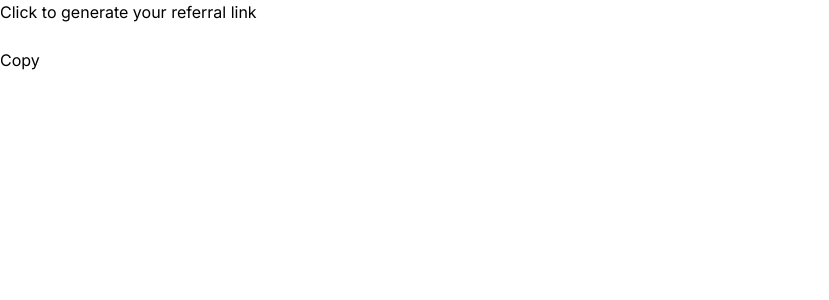
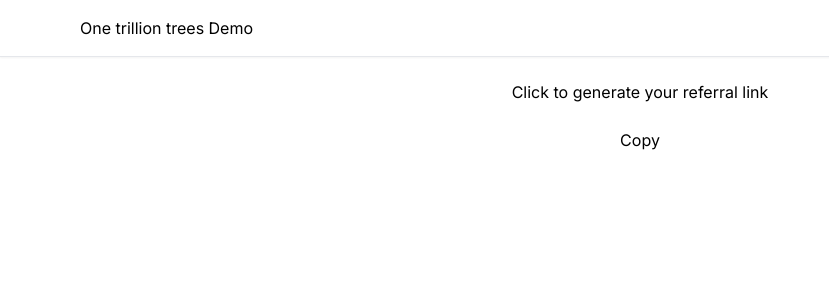
Before and after one commit to frazie/one-trillion, a Next.js app: page / in a window 1280 px wide. Shown: the top 300 px of the page, without its empty margins (0-829 px from the left). Built offline with nearby package versions, Linux system fonts and the light colour scheme.

Commit message:
navbar added to the pages

```diff
--- /dev/null
+++ b/app/components/ClientOnly.tsx
@@ -0,0 +1,29 @@
+'use client'
+
+import { useState, useEffect } from 'react'
+
+type Props = {
+    children: React.ReactNode
+}
+
+const ClientOnly = ({children}: Props) => {
+    const [hasMounted, setHasMounted] = useState(false)
+
+    useEffect(() => {
+      setHasMounted(true)
+    }, [])
+
+    if (!hasMounted) {
+        return null
+    }
+
+  return (
+    <>
+        {children}
+    </>
+  )
+}
+
+export default ClientOnly
+
+//the purpose of this is to prevent a hydration error which occurs when the page is refreshed and clicked on. The fuction will ensure everything has loaded first before anything else can be done by the page
--- /dev/null
+++ b/app/components/Container.tsx
@@ -0,0 +1,19 @@
+'use client'
+
+interface ContainerProps {
+    children: React.ReactNode
+}
+
+const Container: React.FC<ContainerProps> = ({
+    children
+}) => {
+  return (
+    <div className='max-w-[2520px] mx-auto xl:px-20 md:px-10 sm:px-2 px-4' >
+        {children}
+    </div>
+  )
+}
+
+export default Container
+
+// this component will be imported into others
--- /dev/null
+++ b/app/components/navbar/Navbar.tsx
@@ -0,0 +1,20 @@
+'use client'
+
+import React from 'react'
+import Container from '../Container'
+
+type Props = {}
+
+const Navbar = (props: Props) => {
+  return (
+    <div className='fixed w-full bg-grey z-10 shadow-sm'>
+        <div className='py-4 border-b-[1px]'>
+            <Container>
+                One trillion trees Demo
+            </Container>
+        </div>
+    </div>
+  )
+}
+
+export default Navbar
--- a/app/globals.css
+++ b/app/globals.css
@@ -1,3 +1,9 @@
 @tailwind base;
 @tailwind components;
 @tailwind utilities;
+
+html,
+body,
+:root {
+    height: 100%;
+}
--- a/app/layout.tsx
+++ b/app/layout.tsx
@@ -1,3 +1,5 @@
+import ClientOnly from './components/ClientOnly'
+import Navbar from './components/navbar/Navbar'
 import './globals.css'
 import { Inter } from 'next/font/google'
 
@@ -15,7 +17,14 @@ export default function RootLayout({
 }) {
   return (
     <html lang="en">
-      <body className={inter.className}>{children}</body>
+      <body className={inter.className}>
+        <ClientOnly>
+          <Navbar />
+        </ClientOnly>
+
+        {children}
+
+      </body>
     </html>
   )
 }
--- a/app/page.tsx
+++ b/app/page.tsx
@@ -2,6 +2,7 @@
 import { useState } from 'react';
 // import { useRouter } from 'next/router';
 import { v4 as uuid } from 'uuid';
+import Container from './components/Container';
 
 export default function Home() {
   const [referralLink, setReferralLink] = useState('');
@@ -21,12 +22,17 @@ export default function Home() {
   };
 
   return (
-    <div>
-      <button onClick={handleGenerateLink}>Click to generate your referral link</button>
-      <br />
-      <input type="text" value={referralLink} readOnly />
-      <br />
-      <button onClick={handleCopyToClipboard}>Copy</button>
+    <div className=''>
+      <Container>
+        <div className='flex flex-col pt-20 py-2'>
+          <button className='' onClick={handleGenerateLink}>Click to generate your referral link</button>
+
+          <input className='w-auto' type="text" value={referralLink} readOnly />
+          <button onClick={handleCopyToClipboard}>Copy</button>
+        </div>
+
+      </Container>
+
     </div>
   );
 };
--- a/tailwind.config.js
+++ b/tailwind.config.js
@@ -6,13 +6,7 @@ module.exports = {
     './app/**/*.{js,ts,jsx,tsx,mdx}',
   ],
   theme: {
-    extend: {
-      backgroundImage: {
-        'gradient-radial': 'radial-gradient(var(--tw-gradient-stops))',
-        'gradient-conic':
-          'conic-gradient(from 180deg at 50% 50%, var(--tw-gradient-stops))',
-      },
-    },
+    extend: {},
   },
   plugins: [],
 }
```
Also changed, not shown: app/utils/Referral.ts (added, +9 -0 lines), pages/page.tsx (deleted).
